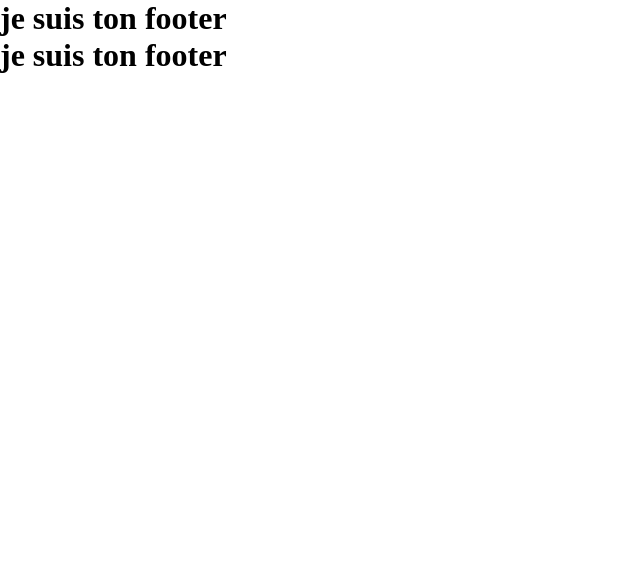
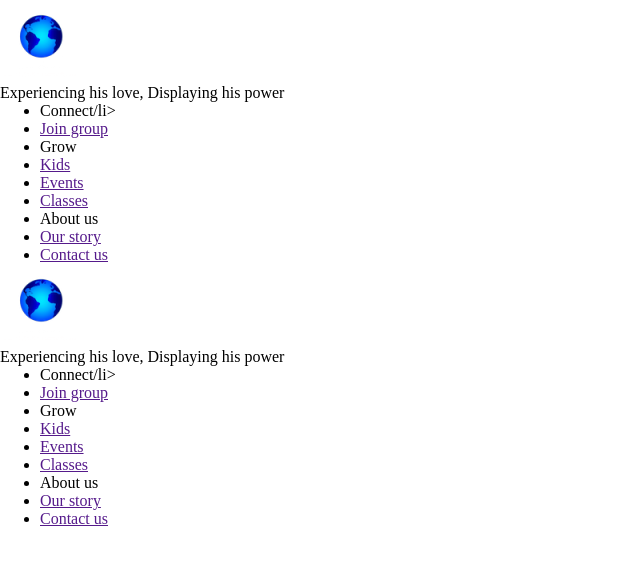
Before and after one commit to esitamon/cpim, a PHP site: template cpim/templates/footer.php in a window 1280 px wide. Shown: the top 565 px of the page, without its empty margins (0-640 px from the left). Run offline with PHP 8.4, Linux system fonts and the light colour scheme; the template is opened without the code that fills it, so the values that code supplies are empty; some web fonts are replaced.

Commit message:
commite after adding basic content including some picture

```diff
--- a/cpim/css/main.css
+++ b/cpim/css/main.css
@@ -12,4 +12,26 @@
 body {
   color: #000000;
 }
+
+/*styling section2 */
+/*visiting info*/
+.video {
+  z-index: -1;
+  position: absolute;
+  bottom: 0;
+  top: 0;
+}
+
+nav {
+  z-index: 1;
+}
+
+/*styling section2 */
+/*visiting info*/
+.adress {
+  width: 20%;
+  background-image: url("cpimimgmark1.jpg");
+  background-repeat: no-repeat;
+  background-position: center;
+}
 /*# sourceMappingURL=main.css.map */
--- a/cpim/css/main.scss
+++ b/cpim/css/main.scss
@@ -17,6 +17,11 @@
     @mixin box-shadow-for-section(){
 
     }
+    @mixin background-images($c){
+        background-image: url($c);
+        background-repeat: no-repeat;
+        background-position: center;
+    }
 
 /* End resuable variable declaration */
 
@@ -29,3 +34,25 @@
 body{
     color:$main-textcolor;
 }
+/*styling section2 */
+    /*visiting info*/
+      .video{
+            z-index: -1;
+            position: absolute;
+            bottom: 0;
+            top: 0;
+        }
+    nav{
+        z-index: 1;
+    }
+
+
+
+/*styling section2 */
+
+    /*visiting info*/
+
+    .adress{
+        width:20%;
+        @include background-images("cpim\img\mark1.jpg");
+    }
--- a/cpim/templates/footer.php
+++ b/cpim/templates/footer.php
@@ -1,7 +1,31 @@
 
 
 <footer>
- <p><h1>je suis ton footer</h1></p>
+<section class="content3">
+    <div class="logo-footer">
+        <img src="cpim\img\logo.png" alt="">
+    </div>
+    <div class="logo-description">
+        <p>Experiencing his love, Displaying his power</p>
+    </div>
+    <div class="footer-nav">
+        <ul>
+            <li><span>Connect</span>/li>
+            <li><a href="">Join group</a></li>
+        </ul>
+        <ul>
+            <li>Grow</li>
+            <li><a href="">Kids</a></li>
+            <li><a href="">Events</a></li>
+            <li><a href="">Classes</a></li>
+        </ul>
+        <ul>
+            <li>About us</li>
+            <li><a href="">Our story</a></li>
+            <li><a href="">Contact us</a></li>
+        </ul>
+    </div>
+</section>
 </footer>
 </body>
 <script src="cpim\js\script.js"></script>
```
Also changed, not shown: index.php (+80 -1 lines), 2 other files.
